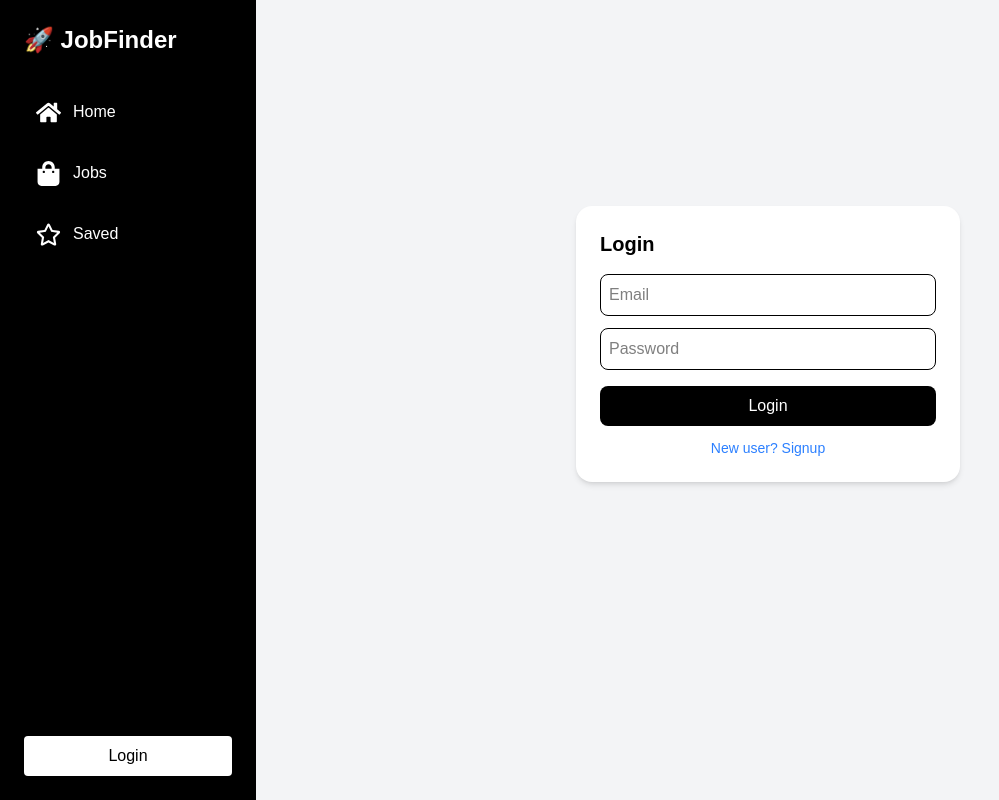
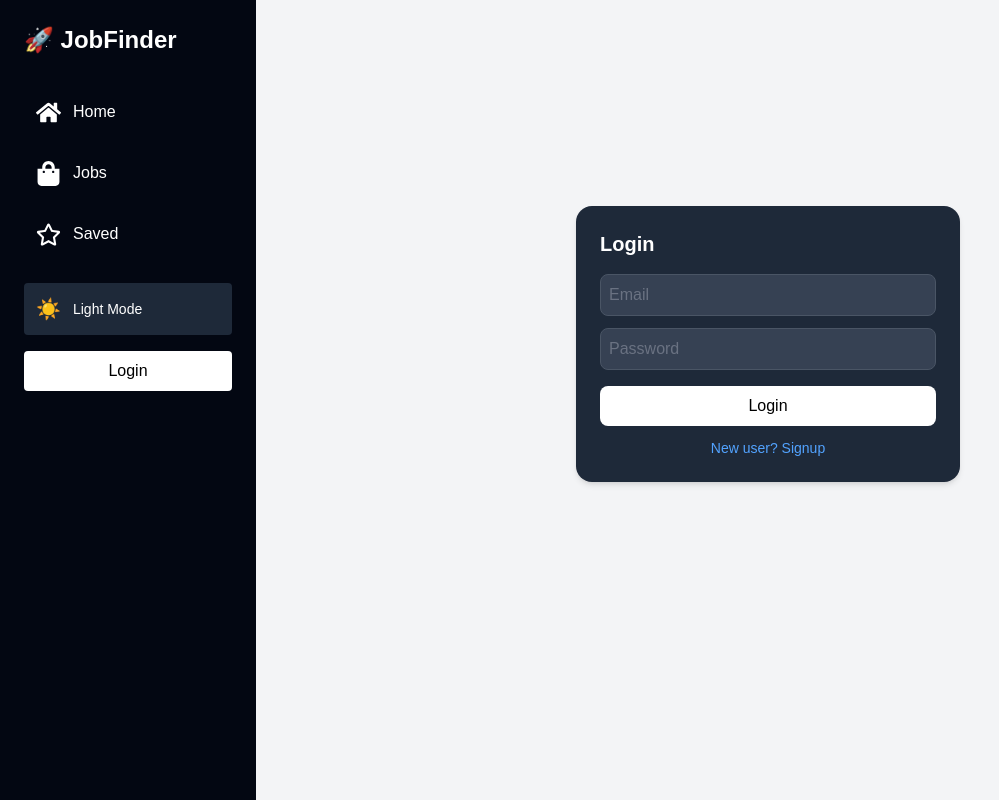
Before and after one commit to kirtan533/job-finder-app, a Next.js app: page /login in a window 1280 px wide. Shown: the whole page, without its empty margins (0-999 px from the left). Built offline with nearby package versions, Linux system fonts and the light colour scheme; no server answers.

Commit message:
added dark - light toggle

```diff
--- a/package.json
+++ b/package.json
@@ -11,6 +11,7 @@
     "@tanstack/react-query": "^5.96.2",
     "firebase": "^12.12.1",
     "next": "16.2.2",
+    "next-themes": "^0.4.6",
     "react": "19.2.4",
     "react-dom": "19.2.4",
     "react-hook-form": "^7.72.1",
--- a/src/app/globals.css
+++ b/src/app/globals.css
@@ -11,6 +11,8 @@ body {
   scroll-behavior: smooth;
 }
 
+@variant dark (&:where(.dark, .dark *));
+
 @keyframes shimmer {
   0% {
     background-position: -200px 0;
--- a/src/app/layout.js
+++ b/src/app/layout.js
@@ -4,6 +4,7 @@ import { DM_Sans } from "next/font/google";
 import SideBarWrapper from "@/components/SideBarWrapper";
 import { AuthProvider } from "@/context/AuthContext";
 import { Toaster } from "react-hot-toast";
+import { ThemeProvider } from "next-themes";
 
 const dm_sans = DM_Sans({
   subsets: ["latin"],
@@ -11,9 +12,10 @@ const dm_sans = DM_Sans({
 
 export default function RootLayout({ children }) {
   return (
-    <html lang="en" className={dm_sans.className}>
-      <body>
+    <html lang="en" className={dm_sans.className} suppressHydrationWarning>
+      <body suppressHydrationWarning>
         <AuthProvider>
+          <ThemeProvider attribute="class" defaultTheme="dark">
             <QueryProvider>
               <SideBarWrapper>{children}</SideBarWrapper>
             </QueryProvider>
@@ -26,6 +28,7 @@ export default function RootLayout({ children }) {
                 },
               }}
             />
+          </ThemeProvider>
         </AuthProvider>
       </body>
     </html>
--- a/src/app/login/page.js
+++ b/src/app/login/page.js
@@ -30,9 +30,11 @@ export default function LoginPage() {
     <div className="flex items-center justify-center min-h-[80vh]">
       <form
         onSubmit={handleSubmit(handleLogin)}
-        className="bg-white p-6 rounded-2xl shadow-md w-full max-w-sm"
+        className="bg-white dark:bg-gray-800 p-6 rounded-2xl shadow-md w-full max-w-sm"
       >
-        <h2 className="text-xl font-bold mb-4">Login</h2>
+        <h2 className="text-xl font-bold mb-4 text-gray-900 dark:text-white">
+          Login
+        </h2>
 
         {/* Email */}
         <input
@@ -44,10 +46,12 @@ export default function LoginPage() {
             },
           })}
           placeholder="Email"
-          className="w-full p-2 mb-3 border rounded-lg"
+          className="w-full p-2 mb-3 border border-gray-300 dark:border-gray-600 rounded-lg bg-white dark:bg-gray-700 text-gray-900 dark:text-white placeholder-gray-400 dark:placeholder-gray-500"
         />
         {errors.email && (
-          <p className="text-red-500 text-sm mb-2">{errors.email.message}</p>
+          <p className="text-red-500 dark:text-red-400 text-sm mb-2">
+            {errors.email.message}
+          </p>
         )}
 
         {/* Password */}
@@ -61,16 +65,18 @@ export default function LoginPage() {
           })}
           type="password"
           placeholder="Password"
-          className="w-full p-2 mb-4 border rounded-lg"
+          className="w-full p-2 mb-4 border border-gray-300 dark:border-gray-600 rounded-lg bg-white dark:bg-gray-700 text-gray-900 dark:text-white placeholder-gray-400 dark:placeholder-gray-500"
         />
         {errors.password && (
-          <p className="text-red-500 text-sm mb-2">{errors.password.message}</p>
+          <p className="text-red-500 dark:text-red-400 text-sm mb-2">
+            {errors.password.message}
+          </p>
         )}
 
         {/* Button */}
         <button
           disabled={isSubmitting}
-          className="w-full bg-black text-white py-2 rounded-lg hover:bg-gray-800 cursor-pointer disabled:opacity-50"
+          className="w-full bg-black dark:bg-white dark:text-black text-white py-2 rounded-lg hover:bg-gray-800 dark:hover:bg-gray-200 cursor-pointer disabled:opacity-50 transition"
           type="submit"
         >
           {isSubmitting ? "Logging in..." : "Login"}
@@ -78,7 +84,7 @@ export default function LoginPage() {
 
         {/* Switch to signup */}
         <p
-          className="mt-3 text-sm text-center cursor-pointer text-blue-500"
+          className="mt-3 text-sm text-center cursor-pointer text-blue-500 dark:text-blue-400"
           onClick={() => router.push("/signup")}
         >
           New user? Signup
--- a/src/app/saved/page.js
+++ b/src/app/saved/page.js
@@ -23,30 +23,38 @@ export default function SavedPage() {
 
   return (
     <div className="max-w-3xl mx-auto">
-      <h1 className="text-2xl font-bold mb-6 text-center">⭐ Saved Jobs</h1>
+      <h1 className="text-2xl font-bold mb-6 text-center text-gray-900 dark:text-white">
+        ⭐ Saved Jobs
+      </h1>
 
       {savedJobs.length === 0 && (
-        <p className="text-center text-gray-500">No saved jobs yet.</p>
+        <p className="text-center text-gray-500 dark:text-gray-400">
+          No saved jobs yet.
+        </p>
       )}
 
       <div className="space-y-4">
         {savedJobs.map((job) => (
           <div
             key={job.id}
-            className="bg-white p-4 rounded-xl shadow hover:shadow-md transition"
+            className="bg-white dark:bg-gray-800 p-4 rounded-xl shadow hover:shadow-md transition"
           >
             <Link href={`/jobs/${job.id}?from=saved`}>
               <div className="cursor-pointer">
-                <h2 className="font-semibold text-lg">{job.title}</h2>
-                <p className="text-gray-500 text-sm">{job.company_name}</p>
-                <p className="text-gray-400 text-xs">
+                <h2 className="font-semibold text-lg text-gray-900 dark:text-white">
+                  {job.title}
+                </h2>
+                <p className="text-gray-500 dark:text-gray-400 text-sm">
+                  {job.company_name}
+                </p>
+                <p className="text-gray-400 dark:text-gray-500 text-xs">
                   {job.candidate_required_location}
                 </p>
               </div>
             </Link>
             <button
               onClick={() => toggleSave(job)}
-              className="mt-3 bg-red-100 text-red-600 px-4 py-1 rounded-lg cursor-pointer"
+              className="mt-3 bg-red-100 dark:bg-red-900 text-red-600 dark:text-red-300 px-4 py-1 rounded-lg cursor-pointer"
             >
               Remove
             </button>
--- a/src/components/Sidebar.js
+++ b/src/components/Sidebar.js
@@ -8,12 +8,18 @@ import { useEffect, useState } from "react";
 import { FaHome } from "react-icons/fa";
 import { FaShoppingBag } from "react-icons/fa";
 import { FaRegStar } from "react-icons/fa";
+import { useTheme } from "next-themes";
 
 export default function Sidebar({ isOpen, setIsOpen }) {
   const [user, setUser] = useState(null);
+  const [mounted, setMounted] = useState(false);
+  const { theme, setTheme } = useTheme();
 
   const pathname = usePathname();
   const router = useRouter();
+
+  // Hydration fix
+  useEffect(() => setMounted(true), []);
 
   useEffect(() => {
     const unsubscribe = onAuthStateChanged(auth, (currentUser) => {
@@ -25,7 +31,6 @@ export default function Sidebar({ isOpen, setIsOpen }) {
   useEffect(() => {
     if (isOpen) {
       const scrollY = window.scrollY;
-
       document.body.style.position = "fixed";
       document.body.style.top = `-${scrollY}px`;
       document.body.style.left = "0";
@@ -33,13 +38,11 @@ export default function Sidebar({ isOpen, setIsOpen }) {
       document.body.style.width = "100%";
     } else {
       const scrollY = document.body.style.top;
-
       document.body.style.position = "";
       document.body.style.top = "";
       document.body.style.left = "";
       document.body.style.right = "";
       document.body.style.width = "";
-
       if (scrollY) {
         window.scrollTo(0, parseInt(scrollY || "0") * -1);
       }
@@ -52,6 +55,10 @@ export default function Sidebar({ isOpen, setIsOpen }) {
     router.push("/login");
   };
 
+  const toggleTheme = () => {
+    setTheme(theme === "dark" ? "light" : "dark");
+  };
+
   return (
     <>
       {isOpen && (
@@ -62,11 +69,10 @@ export default function Sidebar({ isOpen, setIsOpen }) {
       )}
 
       <aside
-        className={`fixed top-0 left-0 h-full w-64 bg-black text-white p-6 flex flex-col
-  overflow-y-auto
-  transform transition-transform duration-300 z-50
-  ${isOpen ? "translate-x-0" : "-translate-x-full"}
-  md:translate-x-0`}
+        className={`fixed top-0 left-0 h-full w-64 bg-gray-900 dark:bg-gray-950 text-white p-6 flex flex-col
+    overflow-y-auto transform transition-transform duration-300 z-50
+    ${isOpen ? "translate-x-0" : "-translate-x-full"}
+    md:translate-x-0`}
       >
         <h1 className="text-2xl font-bold mb-8">🚀 JobFinder</h1>
 
@@ -83,6 +89,7 @@ export default function Sidebar({ isOpen, setIsOpen }) {
               Home
             </span>
           </Link>
+
           <Link
             href="/jobs"
             onClick={() => setIsOpen(false)}
@@ -95,6 +102,7 @@ export default function Sidebar({ isOpen, setIsOpen }) {
               Jobs
             </span>
           </Link>
+
           <Link
             href="/saved"
             onClick={() => setIsOpen(false)}
@@ -109,13 +117,27 @@ export default function Sidebar({ isOpen, setIsOpen }) {
           </Link>
         </nav>
 
-        <div className="mt-auto">
+        {/* ---- Dark / Light Toggle ---- */}
+        {mounted && (
+          <button
+            onClick={toggleTheme}
+            className="mt-6 flex items-center gap-3 w-full bg-gray-700 hover:bg-gray-600 dark:bg-gray-800 dark:hover:bg-gray-700 transition rounded p-3 text-white cursor-pointer"
+          >
+            <span className="text-xl">{theme === "dark" ? "☀️" : "🌙"}</span>
+            <span className="text-sm">
+              {theme === "dark" ? "Light Mode" : "Dark Mode"}
+            </span>
+          </button>
+        )}
+
+        {/* ---- User / Auth ---- */}
+        <div className="mt-4">
           {user ? (
             <>
               <p className="text-sm text-gray-400 mb-2">{user?.email}</p>
               <button
                 onClick={logout}
-                className="w-full bg-gray-800 py-2 rounded cursor-pointer"
+                className="w-full bg-gray-700 dark:bg-gray-800 hover:bg-gray-600 dark:hover:bg-gray-700 py-2 rounded cursor-pointer transition text-white"
               >
                 Logout
               </button>
--- /dev/null
+++ b/src/components/ui/ThemeToggle.js
@@ -0,0 +1,18 @@
+"use client";
+
+import { useTheme } from "next-themes";
+import { useEffect, useState } from "react";
+
+export default function ThemeToggle() {
+  const { theme, setTheme } = useTheme();
+  const [mounted, setMounted] = useState(false);
+
+  useEffect(() => setMounted(true), []);
+  if (!mounted) return null;
+
+  return (
+    <button onClick={() => setTheme(theme === "dark" ? "light" : "dark")}>
+      {theme === "dark" ? "☀️" : "🌙"}
+    </button>
+  );
+}
```
Also changed, not shown: src/app/jobs/[id]/page.js (+16 -13 lines), src/app/jobs/page.js (+15 -12 lines), 1 other file (tests, documents, lock files or other folders). Lines whose indentation alone changed are shown as unchanged.
